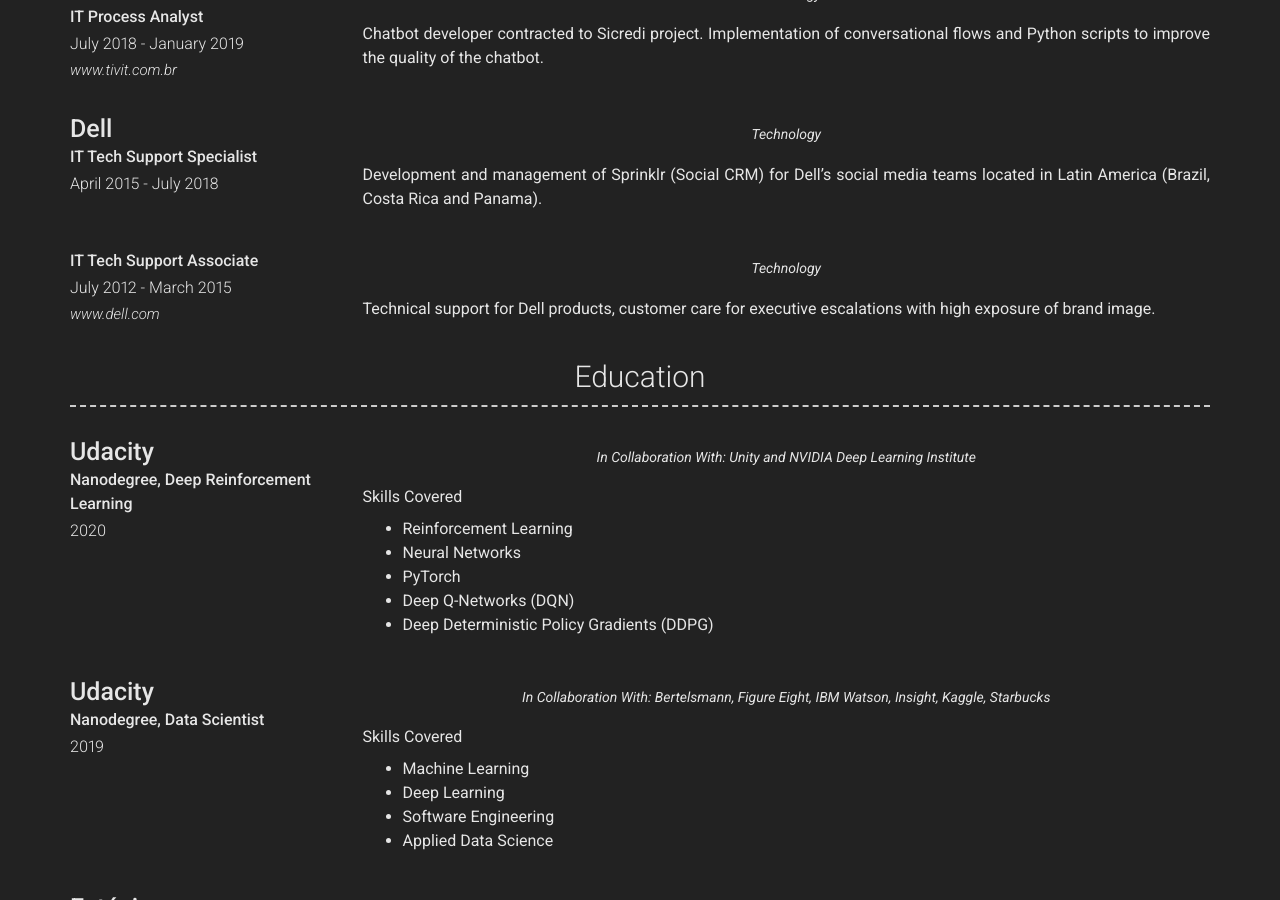
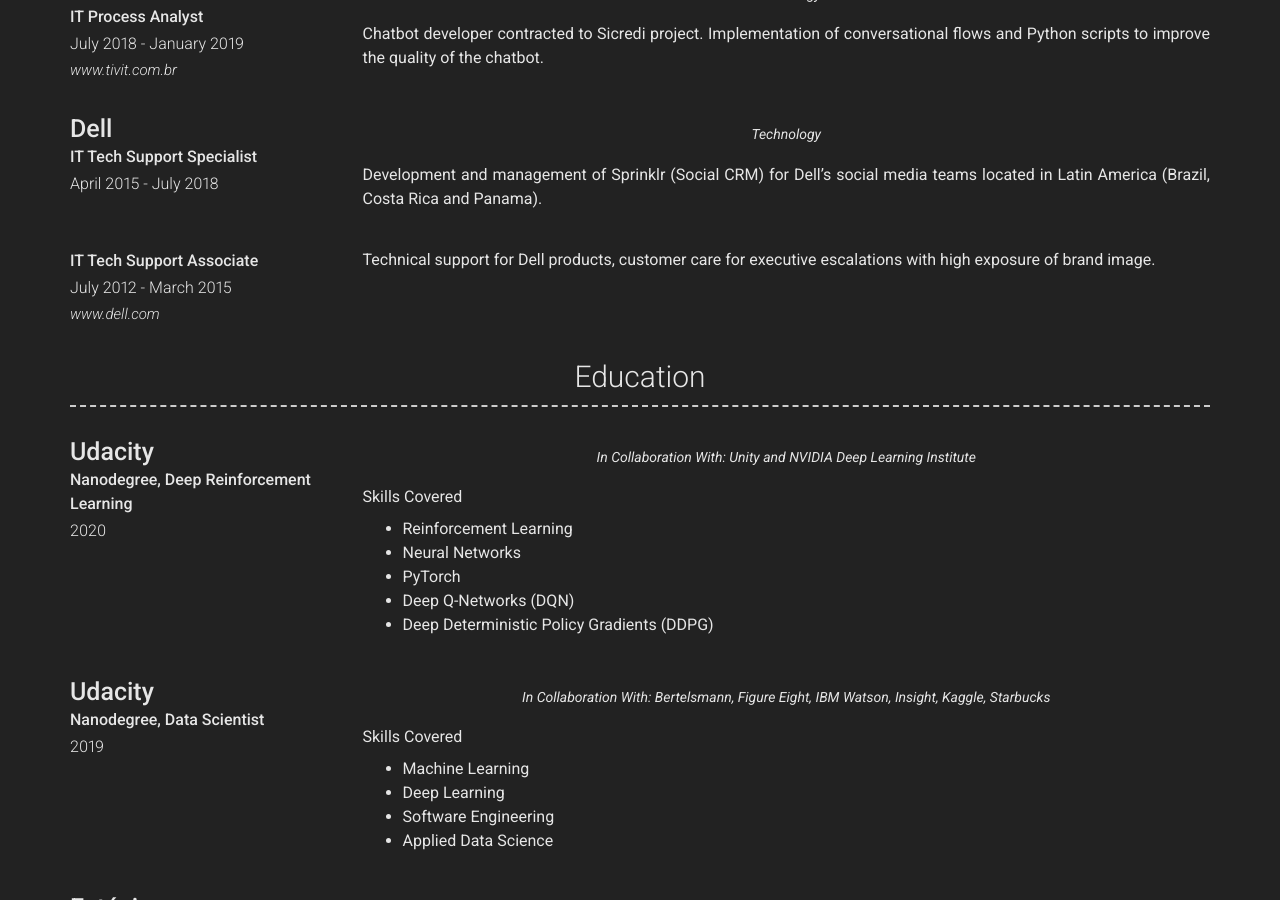
Before and after one commit to DougTrajano/resume, a Jekyll site: the page built from index.md, in a window 1280 px wide and 900 px high, scrolled down 1285 px. Built offline with Jekyll 4.4.1, drawn with Linux system fonts in a browser that asks for light colours; nearby versions of some CDN libraries.

Commit message:
update Dell experiences

```diff
--- a/_config.yml
+++ b/_config.yml
@@ -126,8 +126,6 @@ content:
         sub_title: IT Tech Support Associate
         caption: July 2012 - March 2015
         link: www.dell.com
-        quote: >
-          Technology
         description: | # this will include new lines to allow paragraphs
           Technical support for Dell products, customer care for executive escalations with high exposure of brand image.
   - title: Education
```
